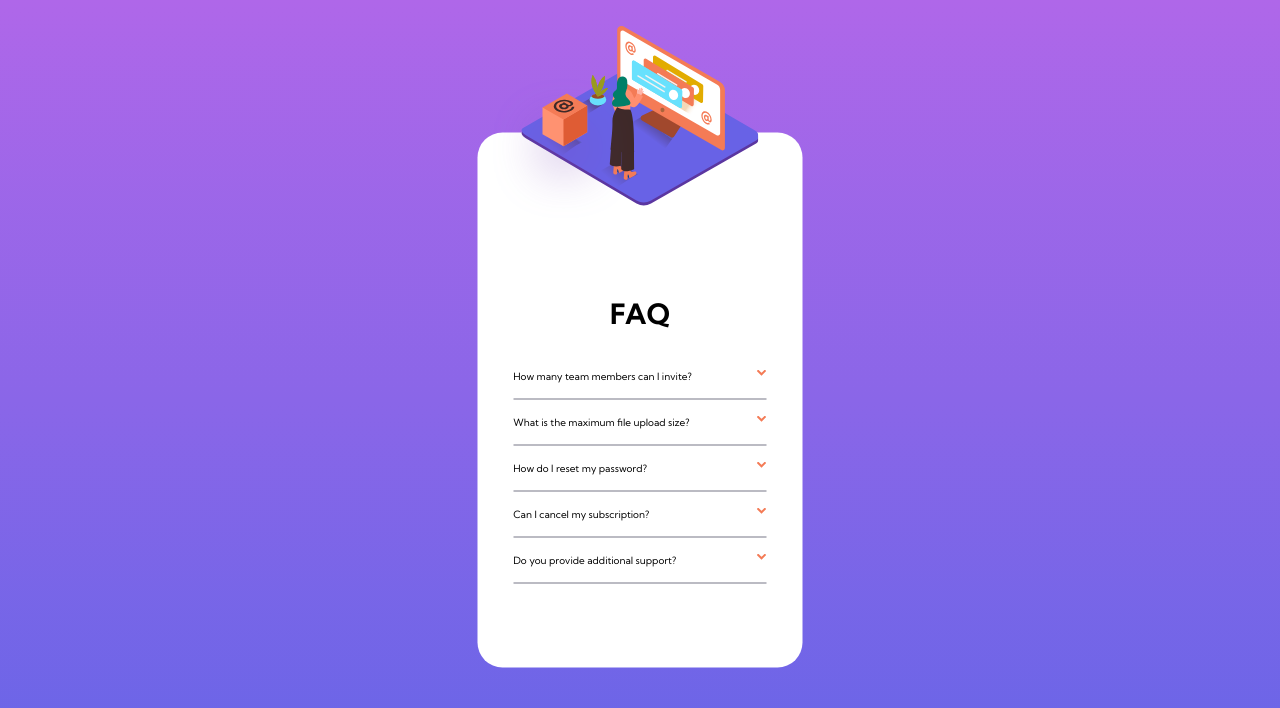
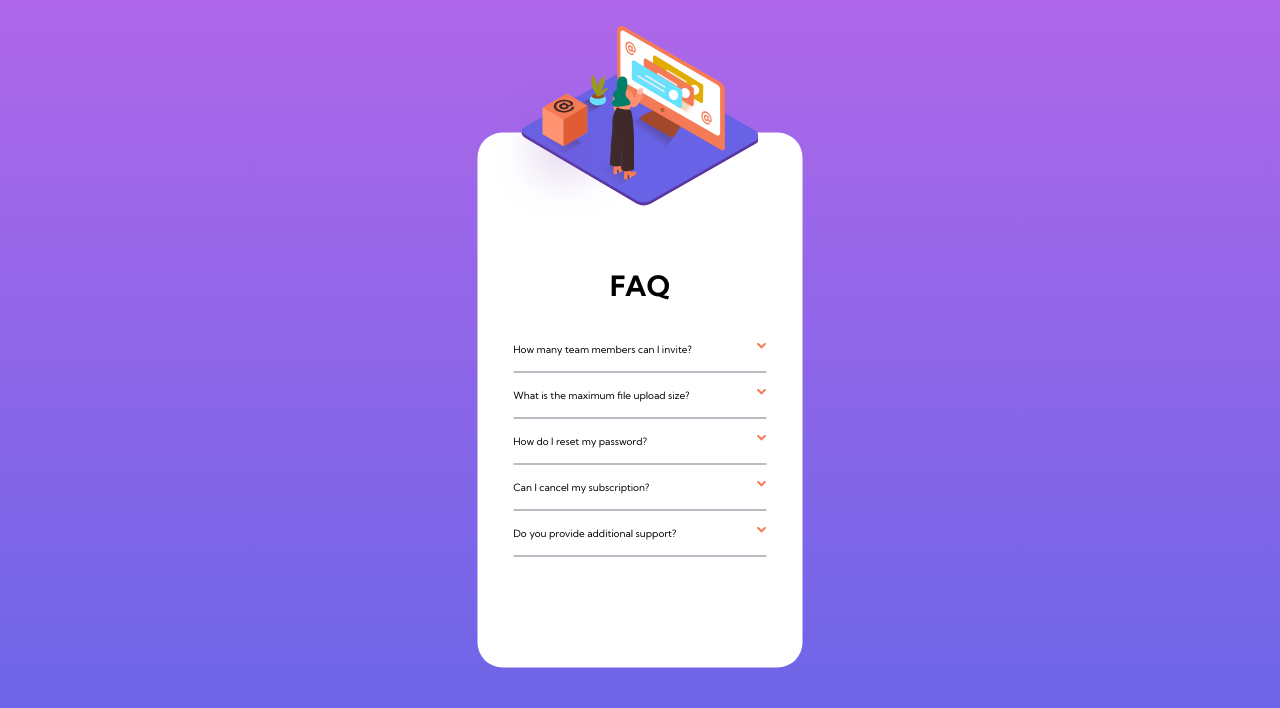
Before and after one commit to Long1sland/frontend-mentor-faq, a plain HTML site: page index.html in a window 1280 px wide. Drawn offline with nearby package versions, Linux system fonts and the light colour scheme.

Commit message:
adjusted card to fit onto more device screens

```diff
--- a/app/scss/_card.scss
+++ b/app/scss/_card.scss
@@ -2,7 +2,8 @@
   min-width: 325px;
   width: 325px;
   background-color: white;
-  height: 535px;
+  height: 67%;
+  max-height: 535px;
   position: absolute;
   top: 50%;
   left: 50%;
--- a/app/scss/_faq.scss
+++ b/app/scss/_faq.scss
@@ -1,8 +1,8 @@
 #faq {
   margin-left: auto;
   margin-right: auto;
-  margin-top: 135px;
-  height: 380px;
+  margin-top: 33%;
+  height: 66%;
   overflow: auto;
 
   & > p {
```
Also changed, not shown: dist/style.css, 1 other file.
